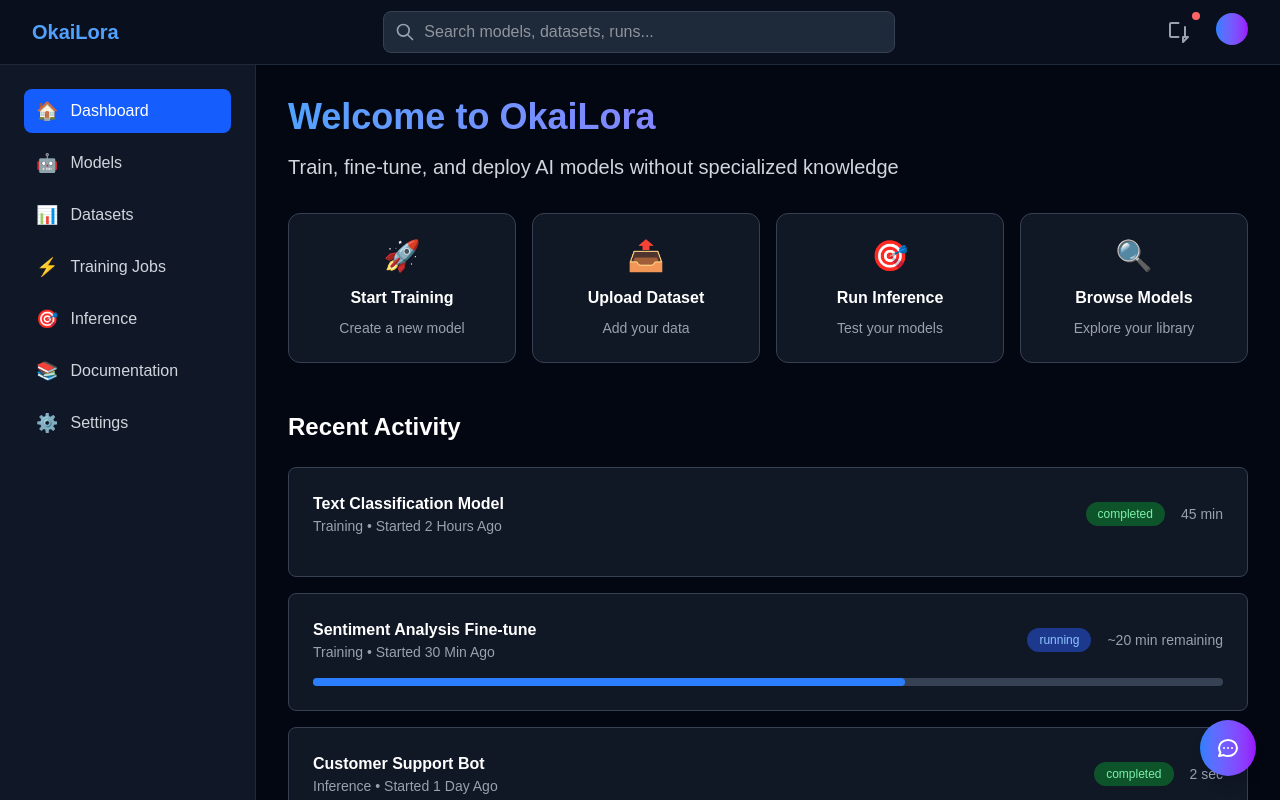
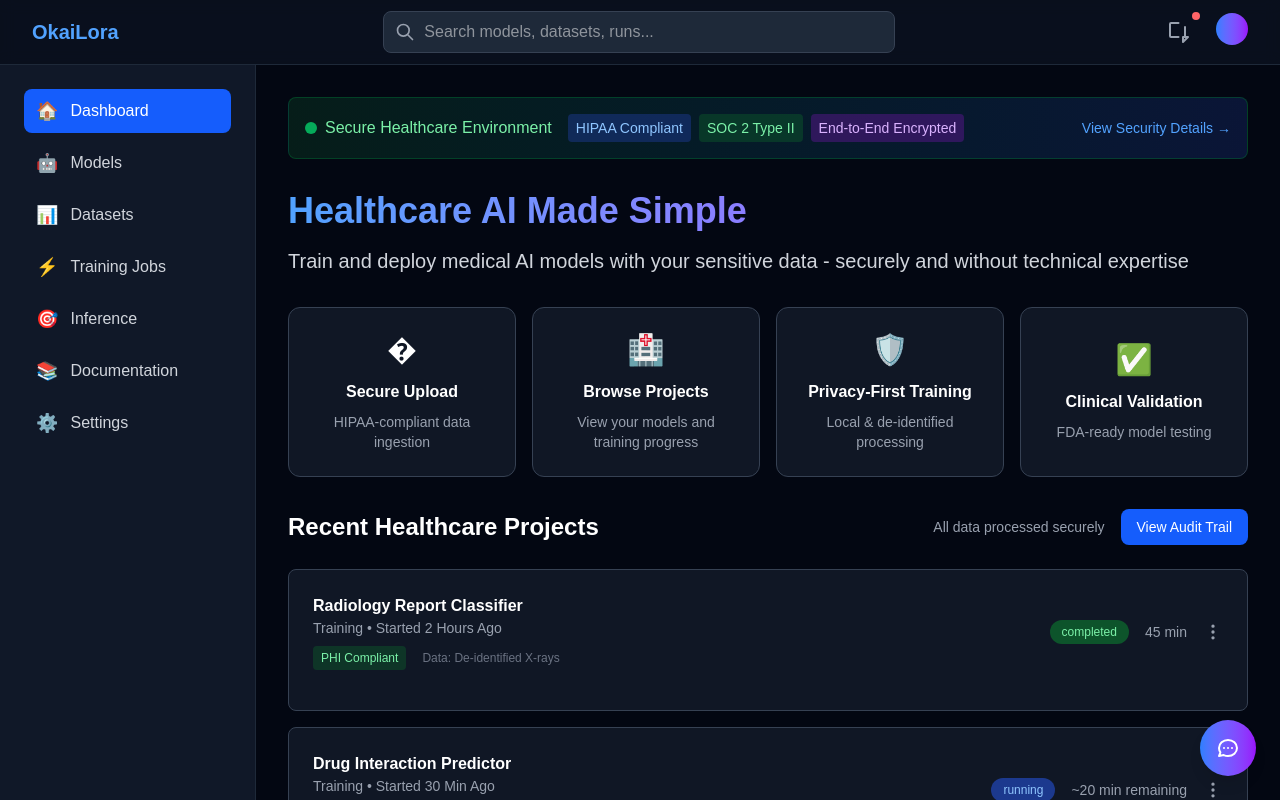
Before and after one commit to xinlei55555/okailora, a Next.js app in the folder frontend/: page / in a window 1280 px wide. Built offline with nearby package versions, Linux system fonts and the light colour scheme.

Commit message:
medical focus

```diff
--- a/frontend/src/app/page.tsx
+++ b/frontend/src/app/page.tsx
@@ -8,57 +8,69 @@ import { useState } from "react";
 const recentRuns = [
   {
     id: "1",
-    name: "Text Classification Model",
+    name: "Radiology Report Classifier",
     status: "completed",
     type: "training",
     progress: 100,
     startTime: "2 hours ago",
     duration: "45 min",
+    privacy: "PHI Compliant",
+    dataSource: "De-identified X-rays",
   },
   {
     id: "2",
-    name: "Sentiment Analysis Fine-tune",
+    name: "Drug Interaction Predictor",
     status: "running",
     type: "training",
     progress: 65,
     startTime: "30 min ago",
     duration: "~20 min remaining",
+    privacy: "HIPAA Secure",
+    dataSource: "Anonymized EHR Data",
   },
   {
     id: "3",
-    name: "Customer Support Bot",
+    name: "Symptom Checker Assistant",
     status: "completed",
     type: "inference",
     progress: 100,
     startTime: "1 day ago",
     duration: "2 sec",
+    privacy: "Local Processing",
+    dataSource: "Clinical Notes",
   },
 ];
 
 const userModels = [
   {
     id: "1",
-    name: "Customer Support Classifier",
-    description: "Fine-tuned BERT model for customer inquiry classification",
+    name: "Chest X-Ray Pneumonia Detector",
+    description: "CNN model fine-tuned for pneumonia detection in chest X-rays",
     accuracy: "94.2%",
     trainedDate: "Dec 15, 2024",
-    type: "Text Classification",
+    type: "Medical Imaging",
+    compliance: "FDA Pre-submission",
+    privacy: "PHI Compliant",
   },
   {
     id: "2",
-    name: "Review Sentiment Analyzer",
-    description: "RoBERTa model for product review sentiment analysis",
+    name: "Clinical Note Summarizer",
+    description: "Transformer model for extracting key insights from patient notes",
     accuracy: "91.8%",
     trainedDate: "Dec 10, 2024",
-    type: "Sentiment Analysis",
+    type: "NLP - Clinical",
+    compliance: "HIPAA Validated",
+    privacy: "De-identified",
   },
   {
     id: "3",
-    name: "Document Summarizer",
-    description: "T5 model fine-tuned for technical document summarization",
+    name: "Drug Dosage Optimizer",
+    description: "ML model for personalized medication dosing recommendations",
     accuracy: "88.5%",
     trainedDate: "Dec 5, 2024",
-    type: "Summarization",
+    type: "Clinical Decision Support",
+    compliance: "IRB Approved",
+    privacy: "Anonymized",
   },
 ];
 
@@ -237,37 +249,67 @@ export default function Home() {
         {/* Main Content - Adjusts width based on chat state */}
         <main className={`flex-1 p-8 transition-all duration-300 ${isChatOpen ? 'mr-0' : ''}`}>
           {/* ...existing code... */}
-          {/* Hero Section with Quick Actions */}
-          <div className="mb-12">
+          {/* Hero Section with Security Banner */}
+          <div className="mb-8">
+            {/* Security & Compliance Banner */}
+            <div className="bg-gradient-to-r from-green-900/30 to-blue-900/30 border border-green-800/50 rounded-lg p-4 mb-8">
+              <div className="flex flex-col lg:flex-row lg:items-center justify-between gap-4">
+                <div className="flex flex-col sm:flex-row sm:items-center gap-4">
+                  <div className="flex items-center space-x-2">
+                    <span className="w-3 h-3 bg-green-400 rounded-full animate-pulse"></span>
+                    <span className="text-green-300 font-medium">Secure Healthcare Environment</span>
+                  </div>
+                  <div className="flex flex-wrap items-center gap-2 text-sm">
+                    <span className="bg-blue-900/50 text-blue-300 px-2 py-1 rounded whitespace-nowrap">HIPAA Compliant</span>
+                    <span className="bg-green-900/50 text-green-300 px-2 py-1 rounded whitespace-nowrap">SOC 2 Type II</span>
+                    <span className="bg-purple-900/50 text-purple-300 px-2 py-1 rounded whitespace-nowrap">End-to-End Encrypted</span>
+                  </div>
+                </div>
+                <button className="text-blue-400 hover:text-blue-300 text-sm whitespace-nowrap self-start lg:self-center">
+                  View Security Details →
+                </button>
+              </div>
+            </div>
+
             <h1 className="text-4xl font-bold mb-4 bg-gradient-to-r from-blue-400 to-purple-500 bg-clip-text text-transparent">
-              Welcome to OkaiLora
+              Healthcare AI Made Simple
             </h1>
             <p className="text-xl text-gray-300 mb-8">
-              Train, fine-tune, and deploy AI models without specialized knowledge
+              Train and deploy medical AI models with your sensitive data - securely and without technical expertise
             </p>
 
-            <div className="grid grid-cols-1 md:grid-cols-4 gap-4">
+            {/* Healthcare-Specific Quick Actions */}
+            <div className="grid grid-cols-1 md:grid-cols-2 lg:grid-cols-4 gap-4 mb-8">
               {[
-                { title: "Start Training", desc: "Create a new model", icon: "🚀", color: "blue" },
-                { title: "Upload Dataset", desc: "Add your data", icon: "📤", color: "green" },
-                { title: "Run Inference", desc: "Test your models", icon: "🎯", color: "purple" },
-                { title: "Browse Models", desc: "Explore your library", icon: "🔍", color: "orange" },
+                { title: "Secure Upload", desc: "HIPAA-compliant data ingestion", icon: "�", color: "green" },
+                { title: "Browse Projects", desc: "View your models and training progress", icon: "🏥", color: "blue" },
+                { title: "Privacy-First Training", desc: "Local & de-identified processing", icon: "🛡️", color: "purple" },
+                { title: "Clinical Validation", desc: "FDA-ready model testing", icon: "✅", color: "orange" },
               ].map((action) => (
                 <button
                   key={action.title}
-                  className={`p-6 rounded-xl border border-gray-700 bg-gray-800/50 hover:bg-gray-800 transition-all group`}
+                  className={`p-6 rounded-xl border border-gray-700 bg-gray-800/50 hover:bg-gray-800 transition-all group relative overflow-hidden`}
                 >
                   <div className="text-3xl mb-3">{action.icon}</div>
                   <h3 className="font-semibold text-white mb-2">{action.title}</h3>
                   <p className="text-gray-400 text-sm">{action.desc}</p>
+                  <div className={`absolute top-0 right-0 w-1 h-full bg-${action.color}-500 opacity-0 group-hover:opacity-100 transition-opacity`}></div>
                 </button>
               ))}
             </div>
           </div>
 
-          {/* Recent Activity */}
+          {/* Recent Activity with Privacy Indicators */}
           <div className="mb-12">
-            <h2 className="text-2xl font-bold mb-6">Recent Activity</h2>
+            <div className="flex items-center justify-between mb-6">
+              <h2 className="text-2xl font-bold">Recent Healthcare Projects</h2>
+              <div className="flex items-center space-x-4">
+                <span className="text-sm text-gray-400">All data processed securely</span>
+                <button className="bg-blue-600 hover:bg-blue-700 text-white px-4 py-2 rounded-lg transition-colors text-sm">
+                  View Audit Trail
+                </button>
+              </div>
+            </div>
             <div className="space-y-4">
               {recentRuns.map((run) => (
                 <div key={run.id} className="bg-gray-800/50 rounded-lg p-6 border border-gray-700">
@@ -275,6 +317,14 @@ export default function Home() {
                     <div>
                       <h3 className="font-semibold text-white">{run.name}</h3>
                       <p className="text-gray-400 text-sm capitalize">{run.type} • Started {run.startTime}</p>
+                      <div className="flex items-center space-x-4 mt-2">
+                        <span className="text-xs bg-green-900/50 text-green-300 px-2 py-1 rounded">
+                          {run.privacy}
+                        </span>
+                        <span className="text-xs text-gray-500">
+                          Data: {run.dataSource}
+                        </span>
+                      </div>
                     </div>
                     <div className="flex items-center space-x-4">
                       <span className={`px-3 py-1 rounded-full text-xs font-medium ${
@@ -285,6 +335,11 @@ export default function Home() {
                         {run.status}
                       </span>
                       <span className="text-gray-400 text-sm">{run.duration}</span>
+                      <button className="text-gray-400 hover:text-white">
+                        <svg className="w-5 h-5" fill="none" stroke="currentColor" viewBox="0 0 24 24">
+                          <path strokeLinecap="round" strokeLinejoin="round" strokeWidth={2} d="M12 5v.01M12 12v.01M12 19v.01M12 6a1 1 0 110-2 1 1 0 010 2zm0 7a1 1 0 110-2 1 1 0 010 2zm0 7a1 1 0 110-2 1 1 0 010 2z" />
+                        </svg>
+                      </button>
                     </div>
                   </div>
                   {run.status === 'running' && (
@@ -300,13 +355,16 @@ export default function Home() {
             </div>
           </div>
 
-          {/* Model Library */}
+          {/* Healthcare Model Library */}
           <div className="mb-12">
             <div className="flex items-center justify-between mb-6">
-              <h2 className="text-2xl font-bold">Your Models</h2>
+              <h2 className="text-2xl font-bold">Your Medical Models</h2>
+              <div className="flex items-center space-x-3">
+                <span className="text-sm text-gray-400">All models FDA-ready</span>
                 <button className="bg-blue-600 hover:bg-blue-700 text-white px-4 py-2 rounded-lg transition-colors">
                   View All Models
                 </button>
+              </div>
             </div>
             <div className="grid grid-cols-1 md:grid-cols-2 lg:grid-cols-3 gap-6">
               {userModels.map((model) => (
@@ -315,9 +373,14 @@ export default function Home() {
                     <div>
                       <h3 className="font-semibold text-white mb-2">{model.name}</h3>
                       <p className="text-gray-400 text-sm mb-3">{model.description}</p>
+                      <div className="flex items-center space-x-2 mb-3">
                         <span className="inline-block bg-gray-700 text-gray-300 px-2 py-1 rounded text-xs">
                           {model.type}
                         </span>
+                        <span className="inline-block bg-blue-900/50 text-blue-300 px-2 py-1 rounded text-xs">
+                          {model.compliance}
+                        </span>
+                      </div>
                     </div>
                   </div>
                   <div className="space-y-2 mb-4">
@@ -326,13 +389,20 @@ export default function Home() {
                       <span className="text-green-400 font-medium">{model.accuracy}</span>
                     </div>
                     <div className="flex justify-between text-sm">
+                      <span className="text-gray-400">Privacy:</span>
+                      <span className="text-green-300">{model.privacy}</span>
+                    </div>
+                    <div className="flex justify-between text-sm">
                       <span className="text-gray-400">Trained:</span>
                       <span className="text-gray-300">{model.trainedDate}</span>
                     </div>
                   </div>
                   <div className="flex space-x-2">
                     <button className="flex-1 bg-blue-600 hover:bg-blue-700 text-white py-2 px-3 rounded text-sm transition-colors">
-                      Run Inference
+                      Clinical Test
+                    </button>
+                    <button className="px-3 py-2 border border-gray-600 text-gray-300 hover:bg-gray-700 rounded text-sm transition-colors">
+                      Export
                     </button>
                     <button className="px-3 py-2 border border-gray-600 text-gray-300 hover:bg-gray-700 rounded text-sm transition-colors">
                       ⋯
@@ -343,15 +413,15 @@ export default function Home() {
             </div>
           </div>
 
-          {/* Getting Started Guide */}
-          <div className="bg-gradient-to-r from-blue-900/20 to-purple-900/20 rounded-xl p-8 border border-blue-800/30">
-            <h2 className="text-2xl font-bold mb-4">Getting Started</h2>
-            <p className="text-gray-300 mb-6">New to AI model training? Follow these simple steps to get started.</p>
+          {/* Healthcare-Specific Getting Started Guide */}
+          <div className="bg-gradient-to-r from-blue-900/20 to-purple-900/20 rounded-xl p-8 border border-blue-800/30 mb-8">
+            <h2 className="text-2xl font-bold mb-4">Getting Started with Healthcare AI</h2>
+            <p className="text-gray-300 mb-6">New to medical AI? Follow these HIPAA-compliant steps designed for healthcare professionals.</p>
             <div className="grid grid-cols-1 md:grid-cols-3 gap-6">
               {[
-                { step: "1", title: "Upload Your Data", desc: "Start by uploading your dataset in CSV, JSON, or text format" },
-                { step: "2", title: "Choose a Model", desc: "Select from pre-trained models or start with a base model" },
-                { step: "3", title: "Start Training", desc: "Configure your training parameters and let the magic happen" },
+                { step: "1", title: "Secure Data Upload", desc: "Upload your de-identified patient data using our HIPAA-compliant pipeline" },
+                { step: "2", title: "Choose Medical Template", desc: "Select from FDA-validated model templates for your specialty" },
+                { step: "3", title: "Privacy-First Training", desc: "Train locally or in our secure cloud with full audit trails" },
               ].map((guide) => (
                 <div key={guide.step} className="text-center">
                   <div className="w-12 h-12 bg-blue-600 rounded-full flex items-center justify-center text-white font-bold text-lg mx-auto mb-4">
@@ -363,8 +433,11 @@ export default function Home() {
               ))}
             </div>
             <div className="mt-8 text-center">
-              <button className="bg-blue-600 hover:bg-blue-700 text-white px-6 py-3 rounded-lg font-medium transition-colors">
-                Start Your First Model
+              <button className="bg-blue-600 hover:bg-blue-700 text-white px-6 py-3 rounded-lg font-medium transition-colors mr-4">
+                Start Your First Medical Model
+              </button>
+              <button className="border border-gray-600 text-gray-300 hover:bg-gray-700 px-6 py-3 rounded-lg font-medium transition-colors">
+                View Healthcare Documentation
               </button>
             </div>
           </div>
```
Lines whose indentation alone changed are shown as unchanged.
